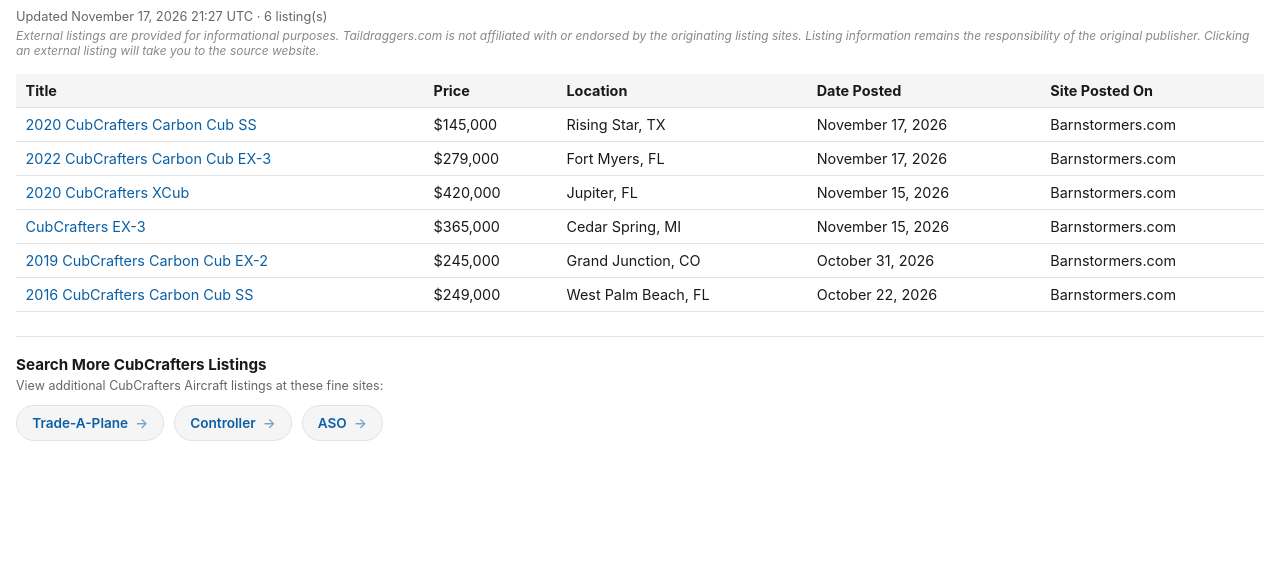
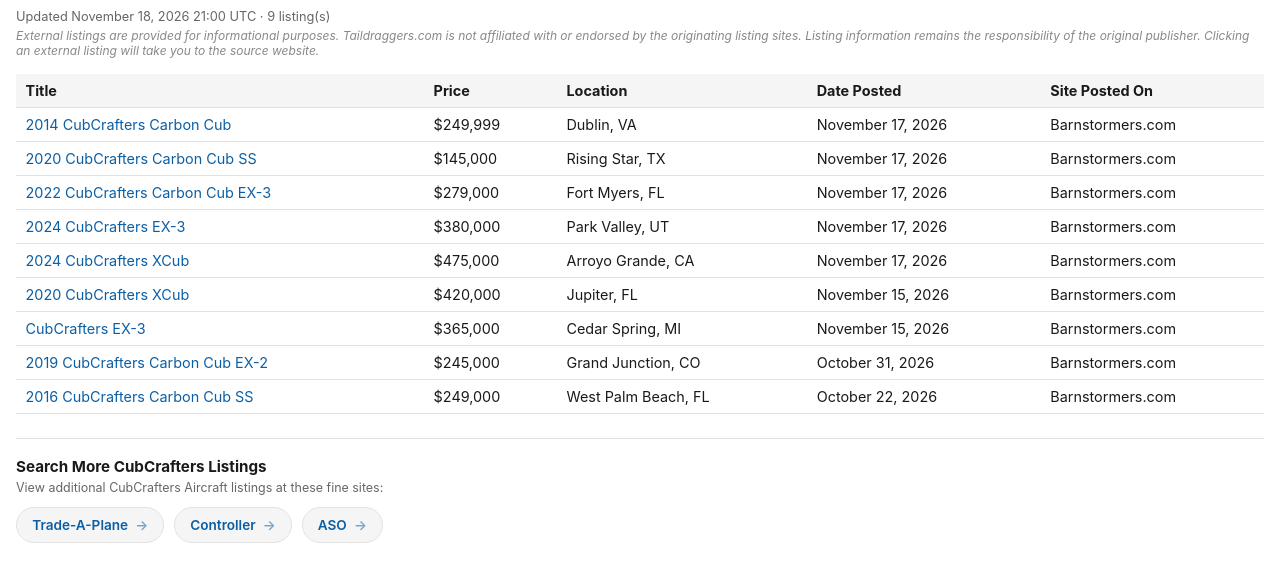
Before and after one commit to taildraggers/cub-crafters, a plain HTML site: page docs/index.html in a window 1280 px wide. Shown: the part 43-624 px from the top of the page. Drawn offline with Linux system fonts and the light colour scheme.

Commit message:
Update CubCrafters listings (2026-11-18)

```diff
--- a/docs/index.html
+++ b/docs/index.html
@@ -76,15 +76,18 @@
 </head>
 <body>
   <h1>Other CubCrafters Ads on the Web</h1>
-  <div class="updated">Updated November 17, 2026 21:27 UTC &middot; 6 listing(s)</div>
+  <div class="updated">Updated November 18, 2026 21:00 UTC &middot; 9 listing(s)</div>
   <div class="disclaimer">External listings are provided for informational purposes. Taildraggers.com is not affiliated with or endorsed by the originating listing sites. Listing information remains the responsibility of the original publisher. Clicking an external listing will take you to the source website.</div>
   <table>
     <thead>
       <tr><th>Title</th><th>Price</th><th>Location</th><th>Date Posted</th><th>Site Posted On</th></tr>
     </thead>
     <tbody>
+        <tr><td><a href="https://www.barnstormers.com/classified-2084436-2014-Cubcrafters-Carbon-Cub.html" target="_blank" rel="noopener noreferrer">2014 CubCrafters Carbon Cub</a></td><td>$249,999</td><td>Dublin, VA</td><td>November 17, 2026</td><td>Barnstormers.com</td></tr>
         <tr><td><a href="https://www.barnstormers.com/classified-2084339-2020-CubCrafters-Carbon-Cub-SS.html" target="_blank" rel="noopener noreferrer">2020 CubCrafters Carbon Cub SS</a></td><td>$145,000</td><td>Rising Star, TX</td><td>November 17, 2026</td><td>Barnstormers.com</td></tr>
         <tr><td><a href="https://www.barnstormers.com/classified-2061098-2022-Carbon-Cub-EX-3.html" target="_blank" rel="noopener noreferrer">2022 CubCrafters Carbon Cub EX-3</a></td><td>$279,000</td><td>Fort Myers, FL</td><td>November 17, 2026</td><td>Barnstormers.com</td></tr>
+        <tr><td><a href="https://www.barnstormers.com/classified-2084388-2024-CUBCRAFTERS-EX3.html" target="_blank" rel="noopener noreferrer">2024 CubCrafters EX-3</a></td><td>$380,000</td><td>Park Valley, UT</td><td>November 17, 2026</td><td>Barnstormers.com</td></tr>
+        <tr><td><a href="https://www.barnstormers.com/classified-2084441-2024-CUBCRAFTERS-NXCUB.html" target="_blank" rel="noopener noreferrer">2024 CubCrafters XCub</a></td><td>$475,000</td><td>Arroyo Grande, CA</td><td>November 17, 2026</td><td>Barnstormers.com</td></tr>
         <tr><td><a href="https://www.barnstormers.com/classified-2061259-2020-NXCub.html" target="_blank" rel="noopener noreferrer">2020 CubCrafters XCub</a></td><td>$420,000</td><td>Jupiter, FL</td><td>November 15, 2026</td><td>Barnstormers.com</td></tr>
         <tr><td><a href="https://www.barnstormers.com/classified-2079005-cubcrafters-EX3.html" target="_blank" rel="noopener noreferrer">CubCrafters EX-3</a></td><td>$365,000</td><td>Cedar Spring, MI</td><td>November 15, 2026</td><td>Barnstormers.com</td></tr>
         <tr><td><a href="https://www.barnstormers.com/classified-2046463-2019-Carbon-Cub-EX-2.html" target="_blank" rel="noopener noreferrer">2019 CubCrafters Carbon Cub EX-2</a></td><td>$245,000</td><td>Grand Junction, CO</td><td>October 31, 2026</td><td>Barnstormers.com</td></tr>
```
